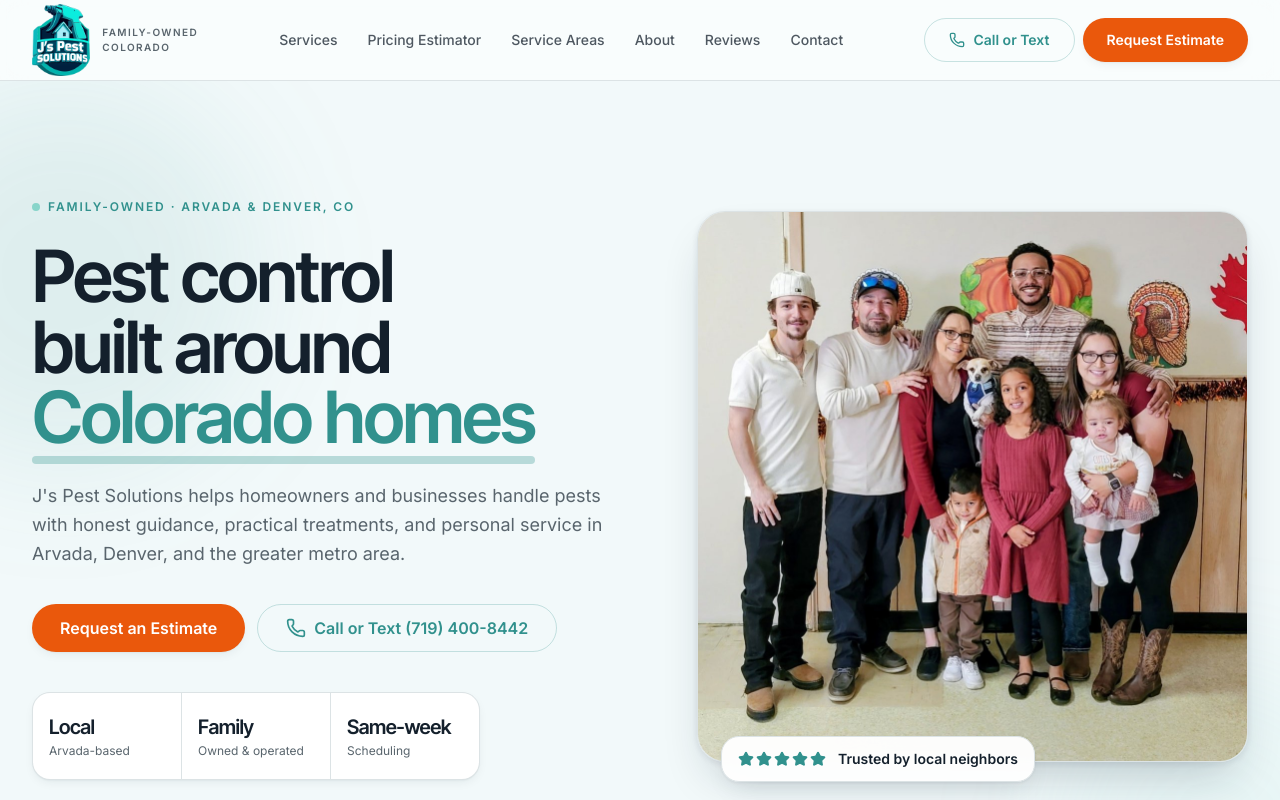
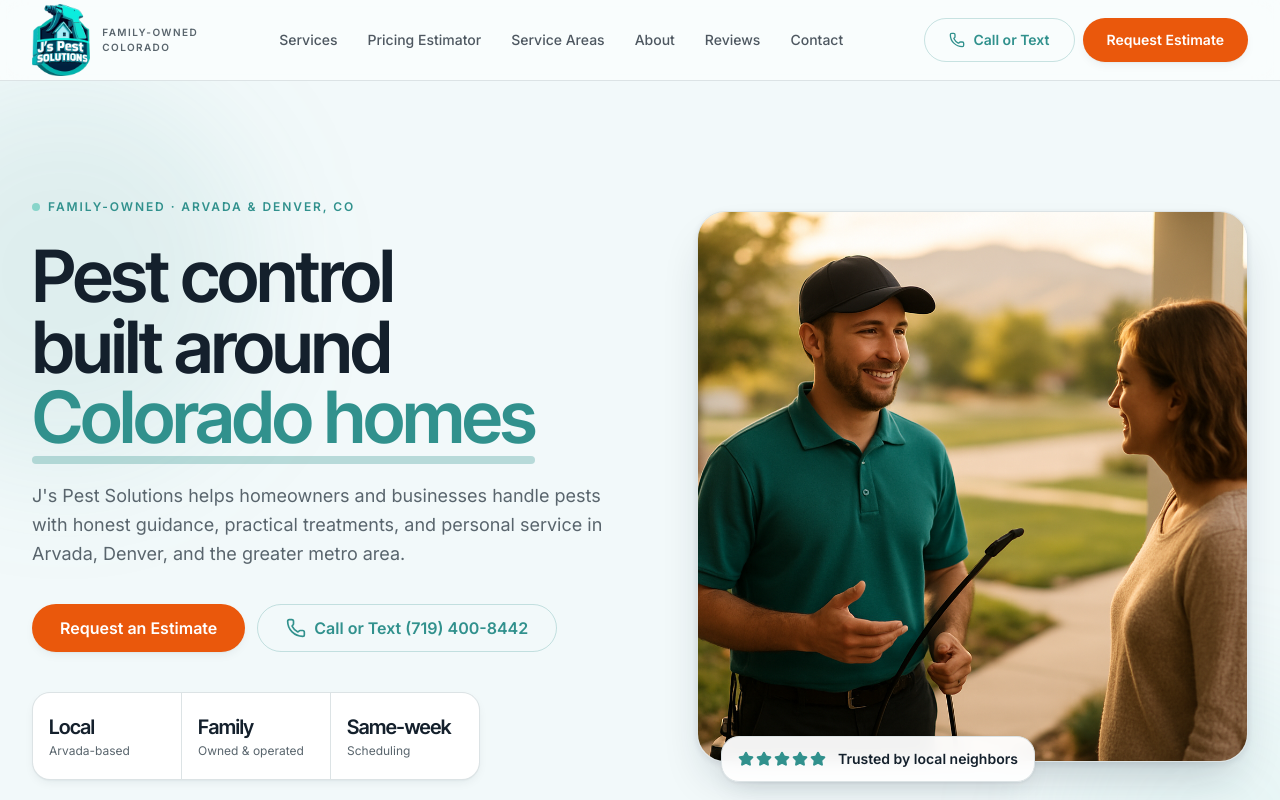
Before and after one commit to jeromepestsolutions-cpu/v0-j-s-pest-solutions-redesign, a Next.js app: page / in a window 1280 px wide. Shown: the top 800 px of the page. Built offline with nearby package versions, Linux system fonts and the light colour scheme.

Commit message:
Homepage hero: replace single photo with a rotating slideshow
Co-Authored-By: Claude Opus 5.5 <noreply@anthropic.com>
Claude-Session: https://claude.ai/code/session_019e6ezdLLdy8VYztCwWqrq9

```diff
--- /dev/null
+++ b/components/home/hero-slideshow.tsx
@@ -0,0 +1,79 @@
+'use client'
+
+import { useEffect, useState } from 'react'
+import Image from 'next/image'
+import { cn } from '@/lib/utils'
+
+export type HeroSlide = {
+  src: string
+  alt: string
+}
+
+// Add or remove photos here. Each photo is shown for a few seconds,
+// then fades into the next one.
+export const heroSlides: HeroSlide[] = [
+  {
+    src: '/images/hero-technician-homeowner.png',
+    alt: "A J's Pest Solutions technician talking with a homeowner outside a Colorado home",
+  },
+]
+
+const SLIDE_SECONDS = 5
+
+export function HeroSlideshow({ slides = heroSlides }: { slides?: HeroSlide[] }) {
+  const [current, setCurrent] = useState(0)
+  const [paused, setPaused] = useState(false)
+
+  useEffect(() => {
+    if (slides.length < 2 || paused) return
+    const reduceMotion = window.matchMedia('(prefers-reduced-motion: reduce)').matches
+    if (reduceMotion) return
+    const timer = setInterval(
+      () => setCurrent((i) => (i + 1) % slides.length),
+      SLIDE_SECONDS * 1000,
+    )
+    return () => clearInterval(timer)
+  }, [slides.length, paused])
+
+  return (
+    <div
+      className="relative aspect-square w-full"
+      onMouseEnter={() => setPaused(true)}
+      onMouseLeave={() => setPaused(false)}
+    >
+      {slides.map((slide, i) => (
+        <Image
+          key={slide.src}
+          src={slide.src}
+          alt={slide.alt}
+          fill
+          sizes="(min-width: 1024px) 50vw, 100vw"
+          priority={i === 0}
+          aria-hidden={i !== current}
+          className={cn(
+            'object-cover transition-opacity duration-1000 ease-in-out',
+            i === current ? 'opacity-100' : 'opacity-0',
+          )}
+        />
+      ))}
+
+      {slides.length > 1 && (
+        <div className="absolute right-4 top-4 flex gap-2 rounded-full bg-black/25 px-2.5 py-2 backdrop-blur-sm">
+          {slides.map((slide, i) => (
+            <button
+              key={slide.src}
+              type="button"
+              onClick={() => setCurrent(i)}
+              aria-label={`Show photo ${i + 1} of ${slides.length}`}
+              aria-current={i === current}
+              className={cn(
+                'h-2 rounded-full bg-white/70 shadow transition-all',
+                i === current ? 'w-6 bg-white' : 'w-2 hover:bg-white',
+              )}
+            />
+          ))}
+        </div>
+      )}
+    </div>
+  )
+}
--- a/components/home/home-hero.tsx
+++ b/components/home/home-hero.tsx
@@ -1,4 +1,4 @@
-import Image from 'next/image'
+import { HeroSlideshow } from '@/components/home/hero-slideshow'
 import { Phone, Star } from 'lucide-react'
 import { business } from '@/lib/site-data'
 import { ActionLink } from '@/components/action-link'
@@ -68,14 +68,7 @@ export function HomeHero() {
 
         <div className="relative">
           <div className="overflow-hidden rounded-[1.75rem] border border-border shadow-lift">
-            <Image
-              src="/images/js-pest-family.jpg"
-              alt="The J's Pest Solutions family together"
-              width={1100}
-              height={1100}
-              priority
-              className="h-full w-full object-cover"
-            />
+            <HeroSlideshow />
           </div>
           <div
             className="absolute -bottom-4 -left-4 -z-10 h-28 w-28 rounded-[1.75rem] bg-accent"
```
